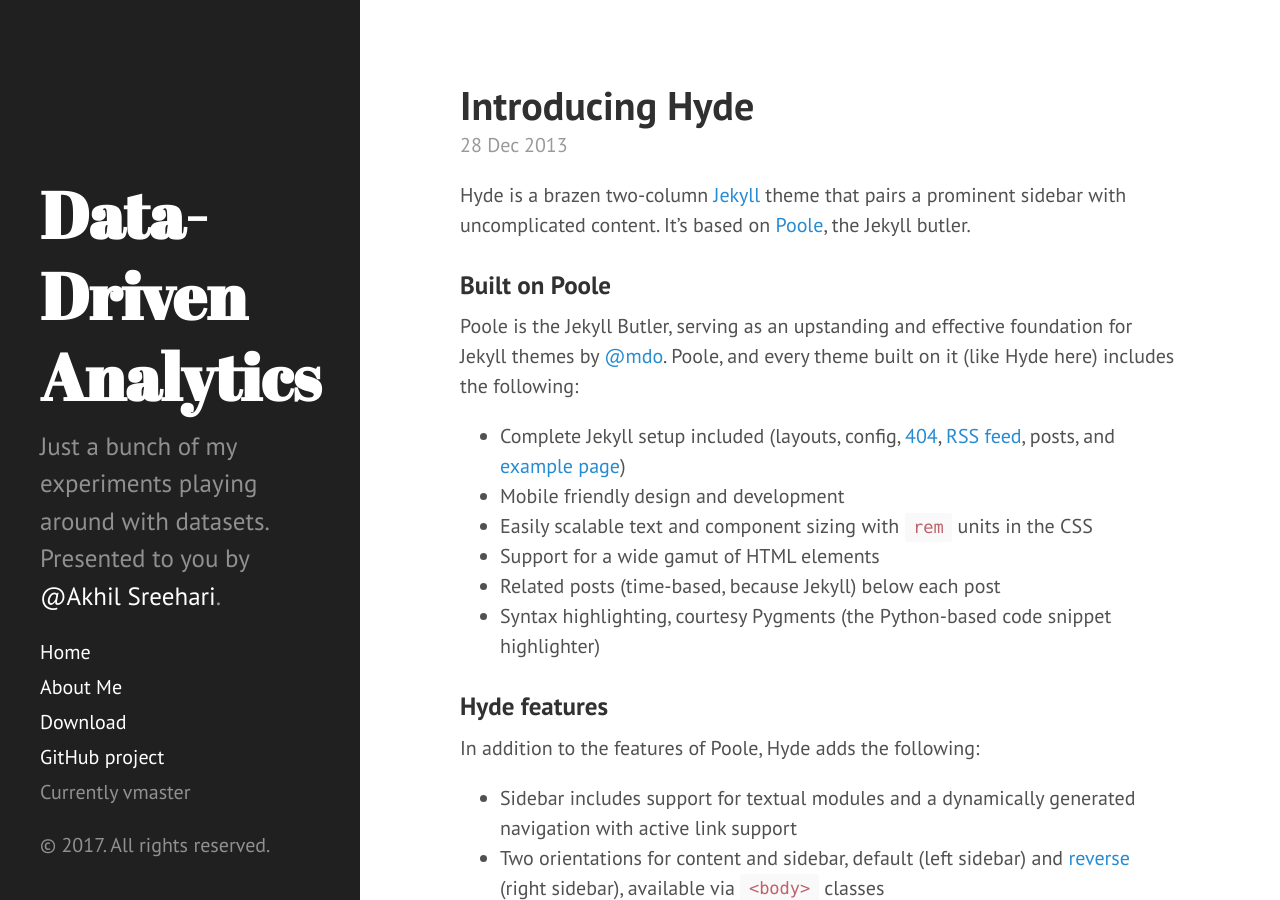
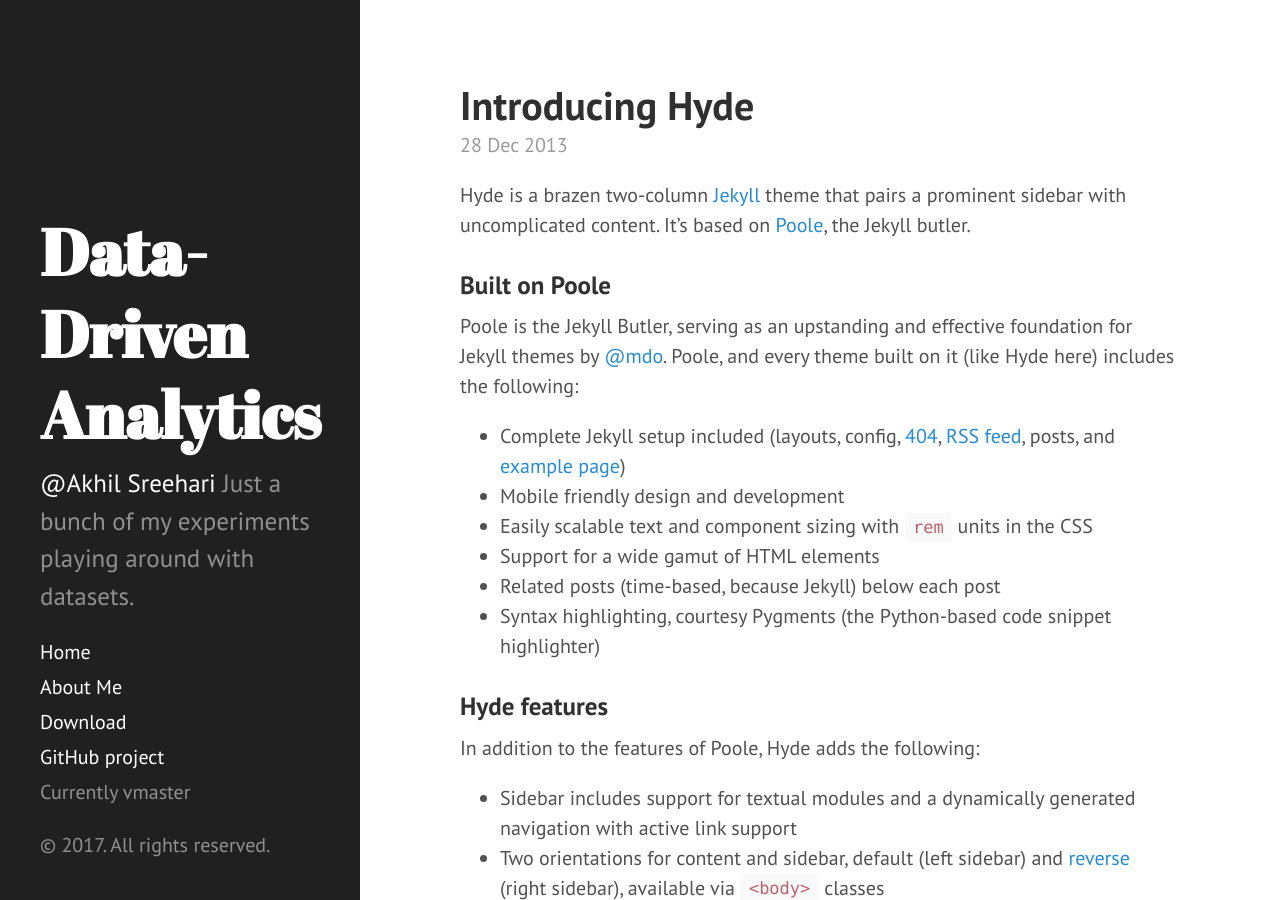
Before and after one commit to akhil-sreehari/akhil-sreehari-github.io, a Jekyll site: the page built from index.html, in a window 1280 px wide and 900 px high. Built offline with Jekyll 4.4.1, drawn with Linux system fonts in a browser that asks for light colours; the list of posts is cut into pages by our own code.

Commit message:
minor changes

```diff
--- a/_config.yml
+++ b/_config.yml
@@ -9,8 +9,8 @@ relative_permalinks: true
 # Setup
 title:            Data-Driven Analytics
 tagline:          'Data Science and Analytics'
-description:      'Just a bunch of my experiments playing around with datasets.
-                  Presented to you by <a href="https://www.linkedin.com/in/akhil-sreehari-aa8b20a0" target="_blank">@Akhil Sreehari</a>.'
+description:      '<a href="https://www.linkedin.com/in/akhil-sreehari-aa8b20a0" target="_blank">@Akhil Sreehari</a>
+                  Just a bunch of my experiments playing around with datasets.'
 url:              http://hyde.getpoole.com
 baseurl:          /
 
--- a/_includes/sidebar.html
+++ b/_includes/sidebar.html
@@ -26,7 +26,7 @@
         {% endif %}
       {% endfor %}
 
-      <a class="sidebar-nav-item" href="{{ site.github.repo }}/archive/v{{ site.version }}.zip">Download</a>
+      <a class="sidebar-nav-item" href="{{ site.github.repo }}/archive/{{ site.version }}.zip">Download</a>
       <a class="sidebar-nav-item" href="{{ site.github.repo }}">GitHub project</a>
       <span class="sidebar-nav-item">Currently v{{ site.version }}</span>
     </nav>
```
